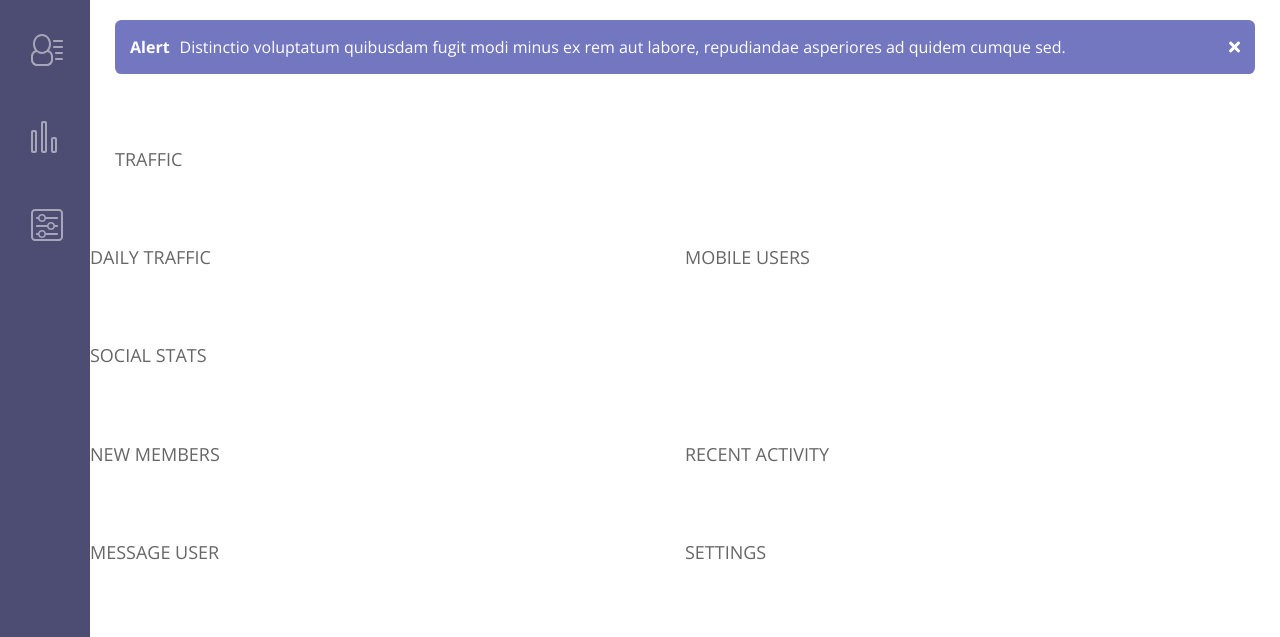
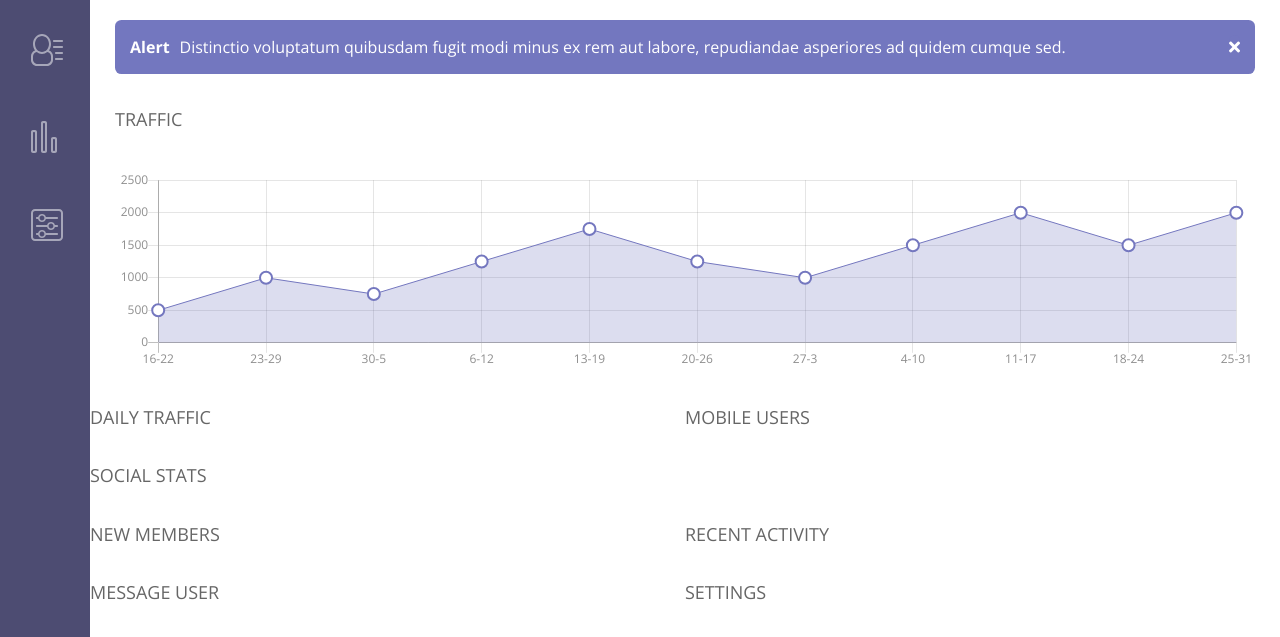
Before and after one commit to MohAhm/web_app_dashboard, a plain HTML site: page index.html in a window 1280 px wide. Shown: the part 163-800 px from the top of the page. Drawn offline with nearby package versions, Linux system fonts and the light colour scheme.

Commit message:
Add line chart

```diff
--- a/index.html
+++ b/index.html
@@ -107,6 +107,10 @@
 		<div class="line-chart">
 			<div class="wrap">
 				<h4>Traffic</h4>
+
+				<div class="chart-container">
+					<canvas id="webTraffic" height="200" aria-label="Web Traffic Line Chart" role="img"></canvas>
+				</div>
 			</div>
 		</div>
 
@@ -140,6 +144,7 @@
 	</div><!-- ./container -->
 
 	<script src="js/jquery-3.4.1.min.js"></script>
+	<script src="https://cdnjs.cloudflare.com/ajax/libs/Chart.js/2.8.0/Chart.min.js"></script>
 	<script src="js/app.js"></script>
 </body>
 
--- a/js/app.js
+++ b/js/app.js
@@ -1,13 +1,79 @@
-// const closeButton = document.getElementById('close');
-
-// // Hide alert message
-// closeButton.addEventListener('click', (e) => {
-//     const close = e.target;
-//     const alertMessage = close.parentNode.parentNode;
-//     alertMessage.style.display = 'none';
-// });
-
-// Hide alert message
 $('#close').click(function () {
     $('.alert-message').slideUp();
 });
+
+// Chart.js
+const ctx = $('#webTraffic');
+
+const traffic = [
+    500, 1000, 750, 1250,
+    1750, 1250, 1000, 1500,
+    2000, 1500, 2000
+];
+
+const weeklyTraffic = [
+    '16-22', '23-29', '30-5', '6-12',
+    '13-19', '20-26', '27-3', '4-10',
+    '11-17', '18-24', '25-31'
+];
+
+
+Chart.defaults.global.defaultFontFamily = 'Open Sans';
+Chart.defaults.global.defaultFontSize = 12;
+Chart.defaults.global.defaultFontColor = '#8e8e8e';
+Chart.defaults.global.defaultFontStyle = 300;
+
+let lineChart = new Chart(ctx, {
+    // The type of chart
+    type: 'line',
+
+    // The dataset
+    data: {
+        labels: weeklyTraffic,
+
+        datasets: [{
+            data: traffic,
+
+            backgroundColor: 'rgba(116, 119, 191, 0.25)',
+            borderColor: 'rgba(116, 119, 191)',
+            borderWidth: 1,
+
+            pointBackgroundColor: 'white',
+            pointBorderColor: 'rgba(116, 119, 191)',
+            pointBorderWidth: 2,
+            pointRadius: 6,
+            pointHoverRadius: 6,
+
+            lineTension: 0
+        }]
+    },
+
+    // Configuration options
+    options: {
+        maintainAspectRatio: false,
+
+        legend: {
+            display: false
+        },
+
+        tooltips: {
+            enabled: false
+        },
+
+        // Hide vertical grid lines
+        scales: {
+            yAxes: [{
+                // gridLines: {
+                //     tickMarkLength: 0,
+                //     offsetGridLines: true
+                // },
+
+                ticks: {
+                    max: 2500,
+                    beginAtZero: true
+                }
+            }]
+        }
+
+    }
+});
--- a/scss/components/_extends.scss
+++ b/scss/components/_extends.scss
@@ -54,3 +54,11 @@
         opacity: initial;
     }
 }
+
+%clearfix {
+    &::after {
+        content: '';
+        display: table;
+        clear: both;
+    }
+}
--- /dev/null
+++ b/scss/layout/_chart.scss
@@ -0,0 +1,7 @@
+// =============================================
+//              Chart
+// =============================================
+
+.chart-container {
+    margin-top: 40px;
+}
--- a/scss/layout/_index.scss
+++ b/scss/layout/_index.scss
@@ -7,3 +7,8 @@
 //              Tab
 // =============================================
 @import 'tab';
+
+// =============================================
+//              Chart
+// =============================================
+@import 'chart';
--- a/scss/layout/_tab.scss
+++ b/scss/layout/_tab.scss
@@ -57,7 +57,7 @@
         border-top: 1px solid palette(grey, light);
 
         .alert-message {
-            @include flexbox($dir: row);
+            @extend %clearfix;
 
             display: block;
             color: $white;
--- a/scss/style.scss
+++ b/scss/style.scss
@@ -9,11 +9,11 @@
 @import "base/index";
 
 // =============================================
+//              Components
+// =============================================
+@import "components/index";
+
+// =============================================
 //              Layout Styles
 // =============================================
 @import "layout/index";
-
-// =============================================
-//              Components
-// =============================================
-@import "components/index";
--- a/scss/utilities/_config.scss
+++ b/scss/utilities/_config.scss
@@ -1,6 +1,9 @@
 // =============================================
 //              Global Variables
 // =============================================
+
+// Chart.js - CSS
+$chart-min-css      : 'https://cdnjs.cloudflare.com/ajax/libs/Chart.js/2.8.0/Chart.min.css';
 
 // Font Awesome
 $font-awesome--icons    :   'https://cdnjs.cloudflare.com/ajax/libs/font-awesome/5.11.2/css/all.min.css';
--- a/scss/utilities/_functions.scss
+++ b/scss/utilities/_functions.scss
@@ -1,6 +1,11 @@
 // =============================================
 //              Functions
 // =============================================
+
+// Import Chart.js css
+@if variable-exists(chart-min-css) {
+    @import url($chart-min-css);
+}
 
 // Import if Font Awesome icons
 @if variable-exists(font-awesome--icons) {
```
Also changed, not shown: css/style.css, 1 other file. Lines whose indentation alone changed are shown as unchanged.
